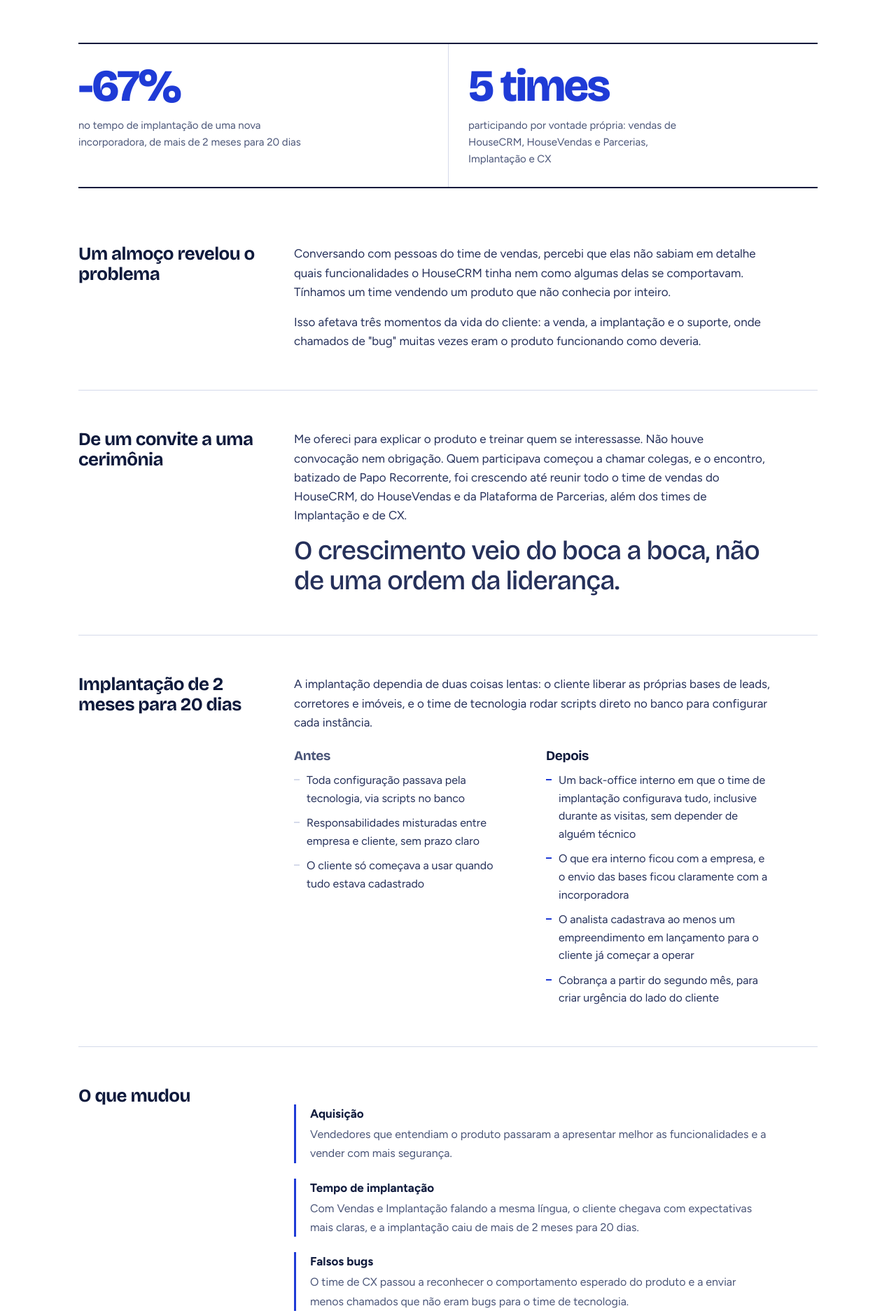
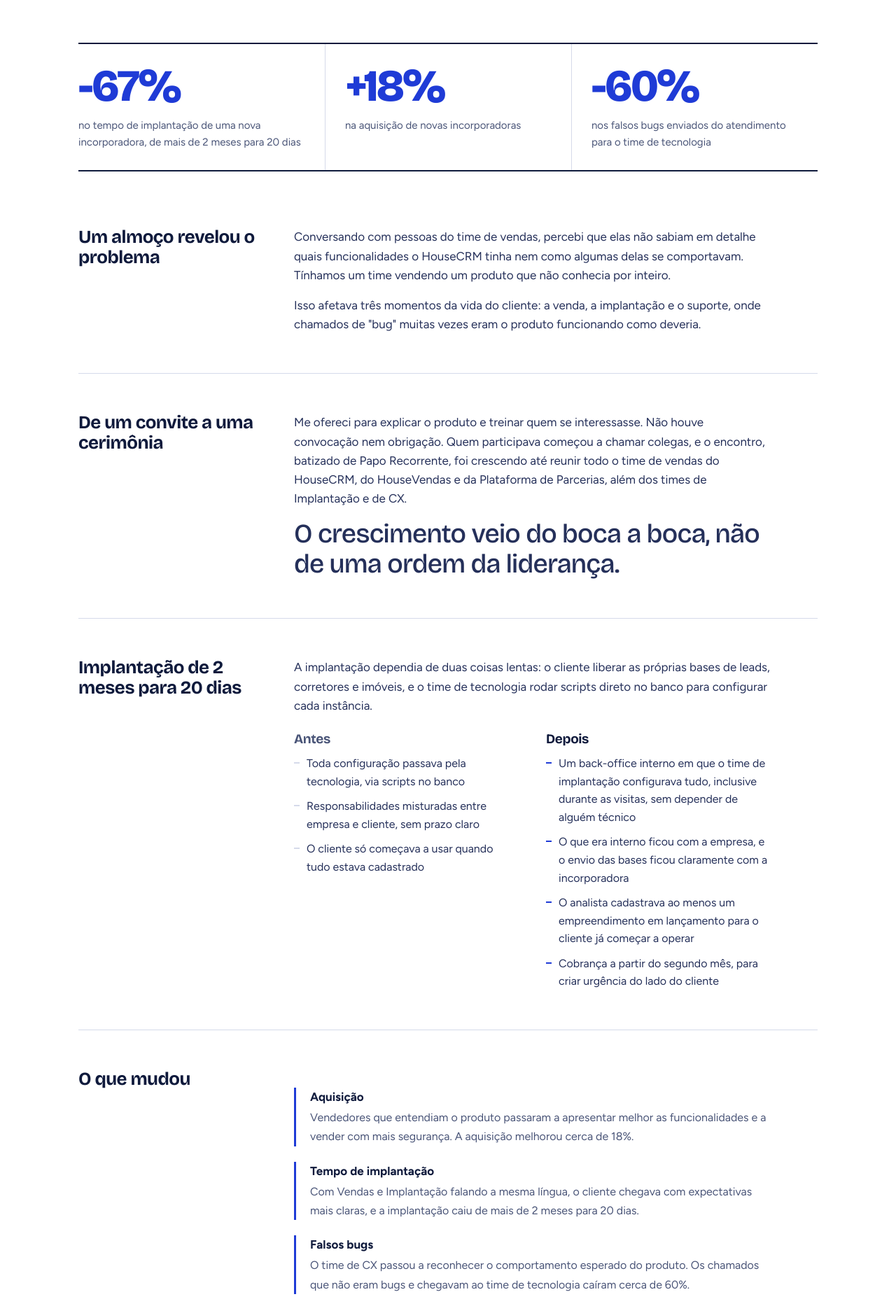
Before and after one commit to brunopancionato/brunopancionato.github.io, a plain HTML site: page index.html in a window 1280 px wide. Shown: the part 9516-11392 px from the top of the page at 70% size. Drawn offline with nearby package versions, Linux system fonts and the light colour scheme.

Commit message:
Adiciona resultados do Papo Recorrente
Co-Authored-By: Claude Opus 5.5 <noreply@anthropic.com>
Claude-Session: https://claude.ai/code/session_01AyezftBSw1KNAtUJ8cY21o

```diff
--- a/index.html
+++ b/index.html
@@ -456,7 +456,8 @@
 
     <div class="numbers">
       <div><b>-67%</b><span>no tempo de implantação de uma nova incorporadora, de mais de 2 meses para 20 dias</span></div>
-      <div><b>5 times</b><span>participando por vontade própria: vendas de HouseCRM, HouseVendas e Parcerias, Implantação e CX</span></div>
+      <div><b>+18%</b><span>na aquisição de novas incorporadoras</span></div>
+      <div><b>-60%</b><span>nos falsos bugs enviados do atendimento para o time de tecnologia</span></div>
     </div>
 
     <div class="part">
@@ -499,9 +500,9 @@
       <h3>O que mudou</h3>
       <div class="body">
         <ul class="pain wins">
-          <li><strong>Aquisição</strong><span>Vendedores que entendiam o produto passaram a apresentar melhor as funcionalidades e a vender com mais segurança.</span></li>
+          <li><strong>Aquisição</strong><span>Vendedores que entendiam o produto passaram a apresentar melhor as funcionalidades e a vender com mais segurança. A aquisição melhorou cerca de 18%.</span></li>
           <li><strong>Tempo de implantação</strong><span>Com Vendas e Implantação falando a mesma língua, o cliente chegava com expectativas mais claras, e a implantação caiu de mais de 2 meses para 20 dias.</span></li>
-          <li><strong>Falsos bugs</strong><span>O time de CX passou a reconhecer o comportamento esperado do produto e a enviar menos chamados que não eram bugs para o time de tecnologia.</span></li>
+          <li><strong>Falsos bugs</strong><span>O time de CX passou a reconhecer o comportamento esperado do produto. Os chamados que não eram bugs e chegavam ao time de tecnologia caíram cerca de 60%.</span></li>
         </ul>
       </div>
     </div>
```
